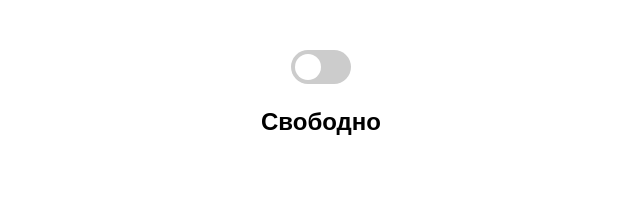
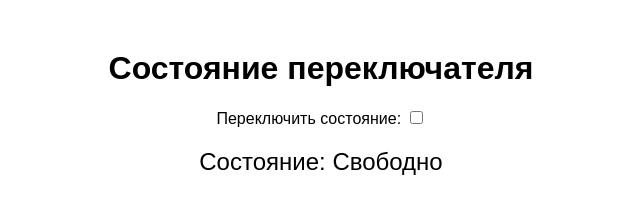
Before and after one commit to EugeneBear/OfficeSU2, a plain HTML site: page index.html in a window 1280 px wide. Shown: the whole page, without its empty margins (319-959 px from the left). Drawn offline with Linux system fonts and the light colour scheme.

Commit message:
Update index.html

```diff
--- a/index.html
+++ b/index.html
@@ -3,96 +3,54 @@
 <head>
     <meta charset="UTF-8">
     <meta name="viewport" content="width=device-width, initial-scale=1.0">
-    <title>Переключатель</title>
+    <title>Переключатель состояния</title>
     <style>
         body {
             font-family: Arial, sans-serif;
             text-align: center;
             margin-top: 50px;
         }
-        img {
-            max-width: 100%;
-            height: auto;
-        }
-        .switch-container {
-            margin-top: 20px;
-        }
-        .status-text {
+        #status {
             margin-top: 20px;
             font-size: 24px;
-            font-weight: bold;
-        }
-        .switch {
-            position: relative;
-            display: inline-block;
-            width: 60px;
-            height: 34px;
-        }
-
-        .switch input {
-            display: none;
-        }
-
-        .slider {
-            position: absolute;
-            cursor: pointer;
-            top: 0;
-            left: 0;
-            right: 0;
-            bottom: 0;
-            background-color: #ccc;
-            transition: .4s;
-            border-radius: 34px;
-        }
-
-        .slider:before {
-            position: absolute;
-            content: "";
-            height: 26px;
-            width: 26px;
-            left: 4px;
-            bottom: 4px;
-            background-color: white;
-            transition: .4s;
-            border-radius: 50%;
-        }
-
-        input:checked + .slider {
-            background-color: #2196F3;
-        }
-
-        input:checked + .slider:before {
-            transform: translateX(26px);
         }
     </style>
 </head>
 <body>
-
-
-    <!-- Переключатель -->
-    <div class="switch-container">
-        <label class="switch">
-            <input type="checkbox" id="statusSwitch">
-            <span class="slider"></span>
-        </label>
-    </div>
-
-    <!-- Текст под переключателем -->
-    <div class="status-text" id="statusText">Свободно</div>
+    <h1>Состояние переключателя</h1>
+    <label for="toggle">Переключить состояние:</label>
+    <input type="checkbox" id="toggle">
+    <div id="status">Состояние: <span id="state">Свободно</span></div>
 
     <script>
-        // Скрипт для переключения текста
-        const statusSwitch = document.getElementById('statusSwitch');
-        const statusText = document.getElementById('statusText');
+        const toggle = document.getElementById('toggle');
+        const stateText = document.getElementById('state');
 
-        statusSwitch.addEventListener('change', function() {
-            if (this.checked) {
-                statusText.textContent = 'Занято';
+        // Функция для обновления состояния
+        function updateState() {
+            if (toggle.checked) {
+                stateText.textContent = 'Занято';
+                localStorage.setItem('switchState', 'busy'); // Сохраняем состояние
             } else {
-                statusText.textContent = 'Свободно';
+                stateText.textContent = 'Свободно';
+                localStorage.setItem('switchState', 'free'); // Сохраняем состояние
             }
-        });
+        }
+
+        // Восстановление состояния при загрузке страницы
+        window.onload = function() {
+            const savedState = localStorage.getItem('switchState');
+            if (savedState === 'busy') {
+                toggle.checked = true; // Устанавливаем переключатель в состояние "занято"
+                stateText.textContent = 'Занято';
+            } else {
+                toggle.checked = false; // Устанавливаем переключатель в состояние "свободно"
+                stateText.textContent = 'Свободно';
+            }
+        };
+
+        // Обработчик события изменения переключателя
+        toggle.addEventListener('change', updateState);
     </script>
-
 </body>
 </html>
```
